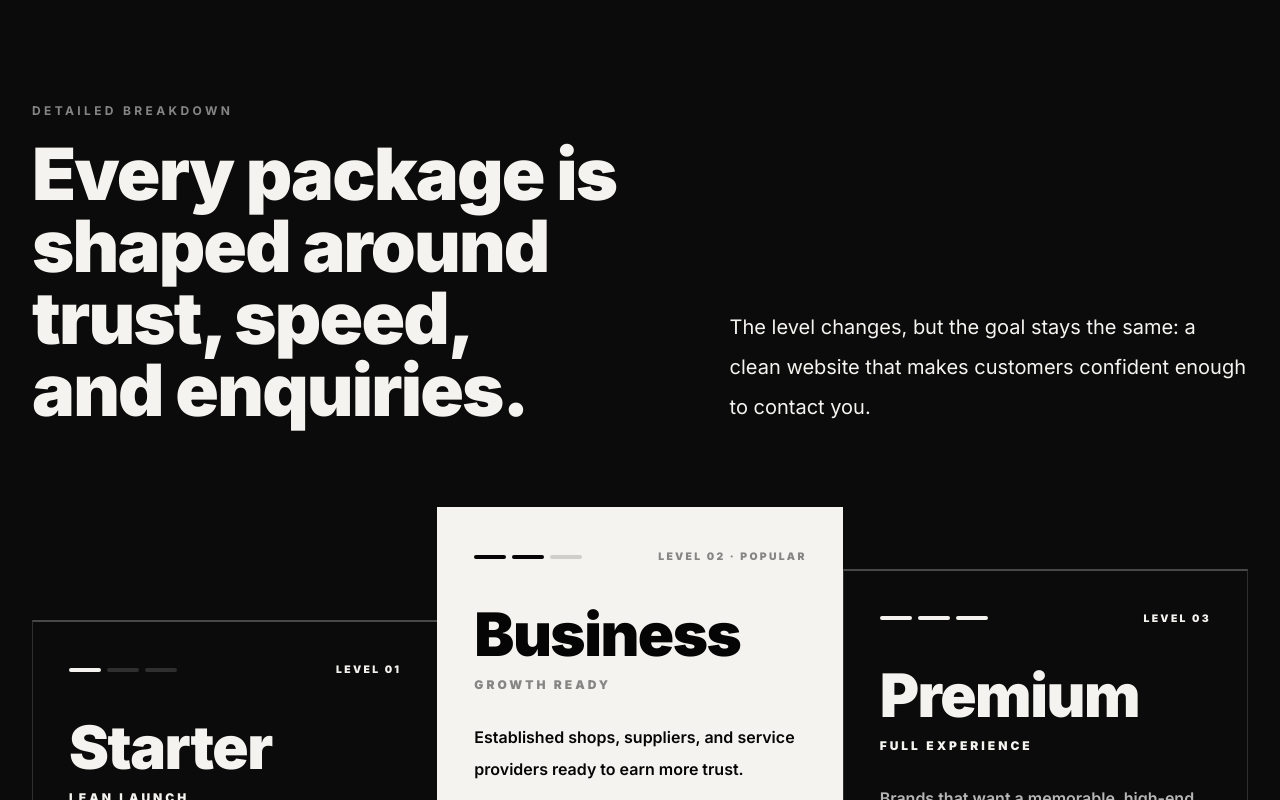
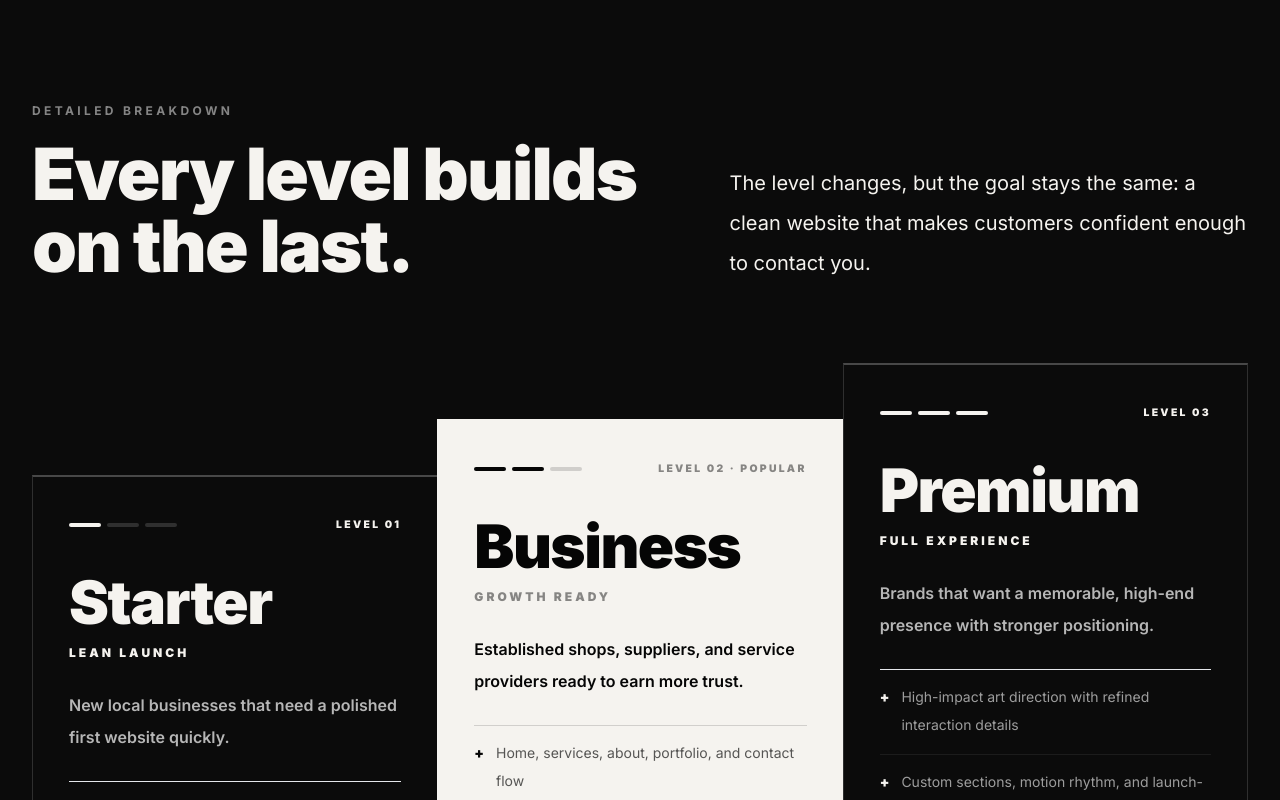
Before and after one commit to muhammedmuneerk/weboltrix, a React (Vite) app: page /services in a window 1280 px wide. Shown: the part 1460-2260 px from the top of the page. Built offline with nearby package versions, Linux system fonts and the light colour scheme.

Commit message:
Services Page < Detailed breakdown Section | Completely Restructure and Redesign the Section Layout Structure While Maintaining the Same Theme Colors and Font Families and styles | V2 | fix the step heights so Premium is the tallest | The Originel StaireCase Layout Structure and

```diff
--- a/src/components/DetailedBreakdown.jsx
+++ b/src/components/DetailedBreakdown.jsx
@@ -2,8 +2,11 @@ import { Link } from "react-router-dom";
 import SectionHeading from "./SectionHeading.jsx";
 import { services } from "../data/siteData.js";
 
-// Each step is taller than the last on desktop, so the row reads as a staircase.
-const STEP_HEIGHTS = ["lg:min-h-[31rem]", "lg:min-h-[37rem]", "lg:min-h-[43rem]"];
+// Top offset per step (desktop only). Columns share one bottom edge, so a
+// bigger offset = a shorter step. The last step has 0 offset, so Premium is
+// always the tallest regardless of how much text each column has.
+// Steeper climb? Try ["lg:pt-40", "lg:pt-20", "lg:pt-0"].
+const STEP_OFFSETS = ["lg:pt-28", "lg:pt-14", "lg:pt-0"];
 
 export default function DetailedBreakdown() {
   const total = services.length;
@@ -15,8 +18,8 @@ export default function DetailedBreakdown() {
           layout="split"
           eyebrow="Detailed breakdown"
 
-          title="Every package is shaped around trust, speed, and enquiries."
-        //   title="Every level builds on the last."
+        //   title="Every package is shaped around trust, speed, and enquiries."
+          title="Every level builds on the last."
         //   title="Three levels. Here's what's inside each."
         //   title="See exactly what each level includes."
         //   title="Pick a level. See what you get."
@@ -25,20 +28,23 @@ export default function DetailedBreakdown() {
         />
 
         {/* Staircase */}
-        <div className="mt-14 grid border-b border-white/15 lg:mt-20 lg:grid-cols-3 lg:items-end">
+        <div className="mt-14 grid border-b border-white/15 lg:mt-20 lg:grid-cols-3">
           {services.map((service, index) => {
             const f = Boolean(service.featured);
 
             return (
+              <div
+                key={service.name}
+                className={`flex flex-col ${STEP_OFFSETS[index] ?? ""}`}
+              >
                 <article
-                key={service.name}
-                className={`group relative flex flex-col overflow-hidden border-t-2 px-6 pb-10 pt-8 transition-colors duration-500 sm:px-9 sm:pb-12 sm:pt-10 lg:border-l ${
-                  STEP_HEIGHTS[index] ?? ""
-                } ${index === 0 ? "lg:border-l-white/15" : "border-l-white/15"} ${
+                  className={`group relative flex flex-1 flex-col overflow-hidden border-t-2 px-6 pb-10 pt-8 transition-colors duration-500 sm:px-9 sm:pb-12 sm:pt-10 lg:border-l lg:border-l-white/15 ${
+                    index === total - 1 ? "lg:border-r lg:border-r-white/15" : ""
+                  } ${
                     f
-                    ? "border-bone bg-bone text-ink"
-                    : "border-white/25 bg-transparent text-bone hover:bg-white/[0.035]"
-                } ${index === total - 1 ? "lg:border-r lg:border-r-white/15" : ""}`}
+                      ? "border-t-bone bg-bone text-ink"
+                      : "border-t-white/25 bg-transparent text-bone hover:bg-white/[0.035]"
+                  }`}
                 >
                   {/* Ghost numeral */}
                   <span
@@ -104,13 +110,17 @@ export default function DetailedBreakdown() {
 
                   {/* Details */}
                   <ul
-                  className={`relative mt-7 border-t ${f ? "border-black/15" : "border-white/12"}`}
+                    className={`relative mt-7 border-t ${
+                      f ? "border-black/15" : "border-white/12"
+                    }`}
                   >
                     {service.details.map((detail) => (
                       <li
                         key={detail}
                         className={`flex gap-3 border-b py-3.5 text-sm leading-7 last:border-b-0 ${
-                        f ? "border-black/10 text-black/65" : "border-white/[0.07] text-white/60"
+                          f
+                            ? "border-black/10 text-black/65"
+                            : "border-white/[0.07] text-white/60"
                         }`}
                       >
                         <span
@@ -134,6 +144,7 @@ export default function DetailedBreakdown() {
                     Start with {service.name} <span aria-hidden="true">&rarr;</span>
                   </Link>
                 </article>
+              </div>
             );
           })}
         </div>
```
Lines whose indentation alone changed are shown as unchanged.
